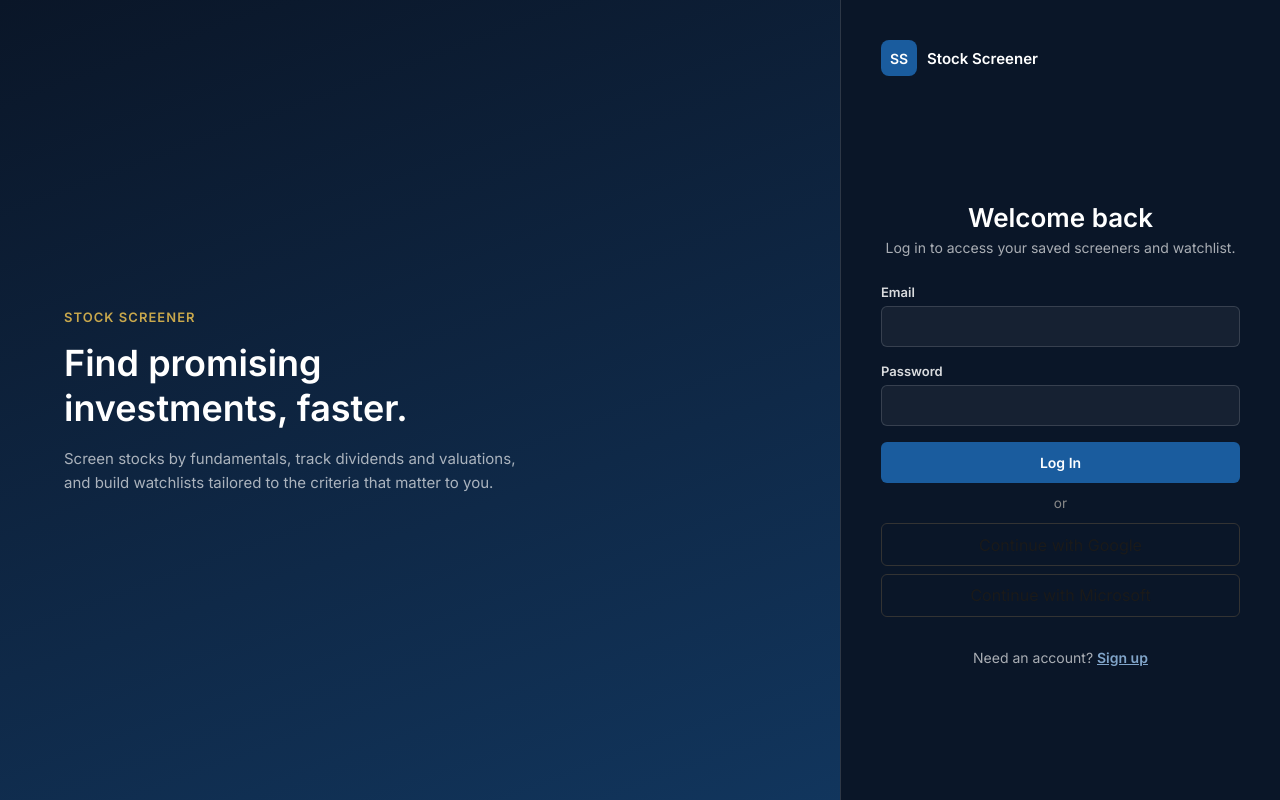
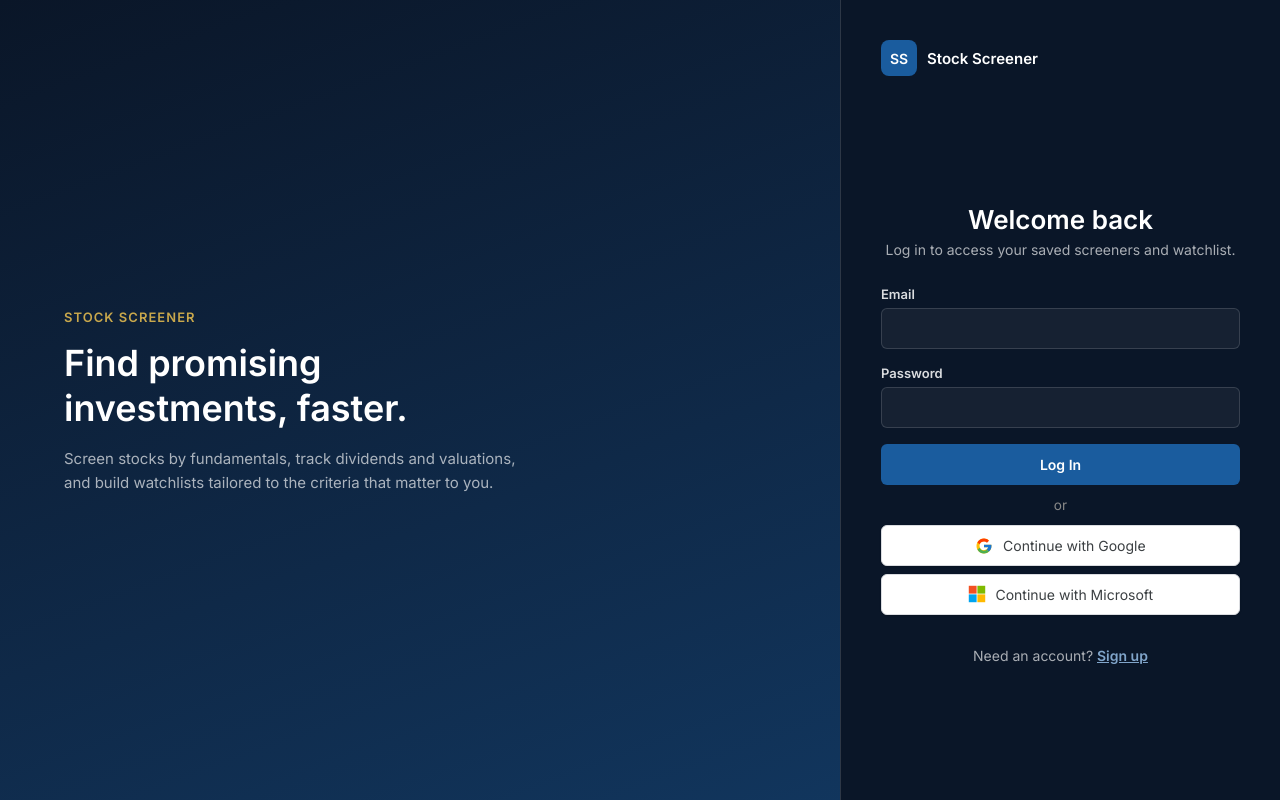
Before and after one commit to jor-el1308/FullStack-Stockpicker, a React (Vite) app in the folder client/: page /login in a window 1280 px wide. Built offline with nearby package versions, Linux system fonts and the light colour scheme; no server answers.

Commit message:
Improved OAuth Buttons

```diff
--- a/client/src/App.jsx
+++ b/client/src/App.jsx
@@ -183,7 +183,7 @@ function AppLayout() {
   const isAuthScreen = pathname === "/login" && !user;
   const isActivateScreen = pathname === "/activate";
   const isOAuthCallbackScreen = pathname === "/oauth/callback";
-  const showSidebar = !isAuthScreen && !isActivateScreen && !isOAuthCallback;
+  const showSidebar = !isAuthScreen && !isActivateScreen && !isOAuthCallbackScreen;
 
   const routes = (
     <Routes>
--- a/client/src/index.css
+++ b/client/src/index.css
@@ -394,18 +394,34 @@ a, button {
 }
 
 .auth-dark-oauth-btn {
-  display: block;
+  display: flex;
+  align-items: center;
+  justify-content: center;
+  gap: 0.6rem;
   text-align: center;
   padding: 0.65rem 1rem;
   border-radius: 6px;
-  border: 1px solid var(--border-color, #333);
+  border: 1px solid #dadce0;
   margin-bottom: 0.5rem;
   text-decoration: none;
-  color: inherit;
+  background: #ffffff;
+  color: #3c4043;
+  font-family: var(--font-title);
+  font-weight: 500;
+  font-size: 14px;
+  box-shadow: 0 1px 2px rgba(0, 0, 0, 0.15);
+  transition: background 0.15s ease, box-shadow 0.15s ease;
 }
 
 .auth-dark-oauth-btn:hover {
-  background: var(--hover-bg, rgba(255,255,255,0.05));
+  background: #f8f9fa;
+  box-shadow: 0 1px 3px rgba(0, 0, 0, 0.25);
+}
+
+.auth-dark-oauth-icon {
+  width: 18px;
+  height: 18px;
+  flex-shrink: 0;
 }
 
 /* ------------------------------------------------------------------ */
--- a/client/src/pages/Login.jsx
+++ b/client/src/pages/Login.jsx
@@ -215,9 +215,11 @@ function AuthForm({ onAuthenticated }) {
 
               <div className="auth-dark-divider">or</div>
               <a href="/api/auth/oauth/google/start" className="auth-dark-oauth-btn">
+                <GoogleIcon />
                 Continue with Google
               </a>
               <a href="/api/auth/oauth/microsoft/start" className="auth-dark-oauth-btn">
+                <MicrosoftIcon />
                 Continue with Microsoft
               </a>
 
@@ -283,6 +285,40 @@ function AuthForm({ onAuthenticated }) {
   );
 }
 
+function GoogleIcon() {
+  return (
+    <svg className="auth-dark-oauth-icon" viewBox="0 0 48 48" aria-hidden="true">
+      <path
+        fill="#FFC107"
+        d="M43.6 20.5H42V20.4H24v7.2h11.3C33.7 32 29.3 35 24 35c-6.6 0-12-5.4-12-12s5.4-12 12-12c3.1 0 5.9 1.2 8 3.1l5.1-5.1C33.9 5.9 29.2 4 24 4 12.9 4 4 12.9 4 24s8.9 20 20 20 20-8.9 20-20c0-1.3-.1-2.7-.4-3.5z"
+      />
+      <path
+        fill="#FF3D00"
+        d="M6.3 14.7l5.9 4.3C13.7 15.6 18.5 12 24 12c3.1 0 5.9 1.2 8 3.1l5.1-5.1C33.9 5.9 29.2 4 24 4c-7.4 0-13.8 4.2-17.7 10.7z"
+      />
+      <path
+        fill="#4CAF50"
+        d="M24 44c5.2 0 9.9-1.9 13.4-5.1l-6.2-5.2C29.3 35.6 26.8 36.5 24 36.5c-5.3 0-9.6-3.4-11.3-8.1l-6.1 4.7C10.1 39.7 16.5 44 24 44z"
+      />
+      <path
+        fill="#1976D2"
+        d="M43.6 20.5H42V20.4H24v7.2h11.3c-.8 2.3-2.3 4.3-4.2 5.7l6.2 5.2C40.8 35.6 44 30.4 44 24c0-1.3-.1-2.7-.4-3.5z"
+      />
+    </svg>
+  );
+}
+
+function MicrosoftIcon() {
+  return (
+    <svg className="auth-dark-oauth-icon" viewBox="0 0 23 23" aria-hidden="true">
+      <rect x="1" y="1" width="10" height="10" fill="#F25022" />
+      <rect x="12" y="1" width="10" height="10" fill="#7FBA00" />
+      <rect x="1" y="12" width="10" height="10" fill="#00A4EF" />
+      <rect x="12" y="12" width="10" height="10" fill="#FFB900" />
+    </svg>
+  );
+}
+
 function AccountPanel({ user, onLogout }) {
   return (
     <div className="auth-page">
```
